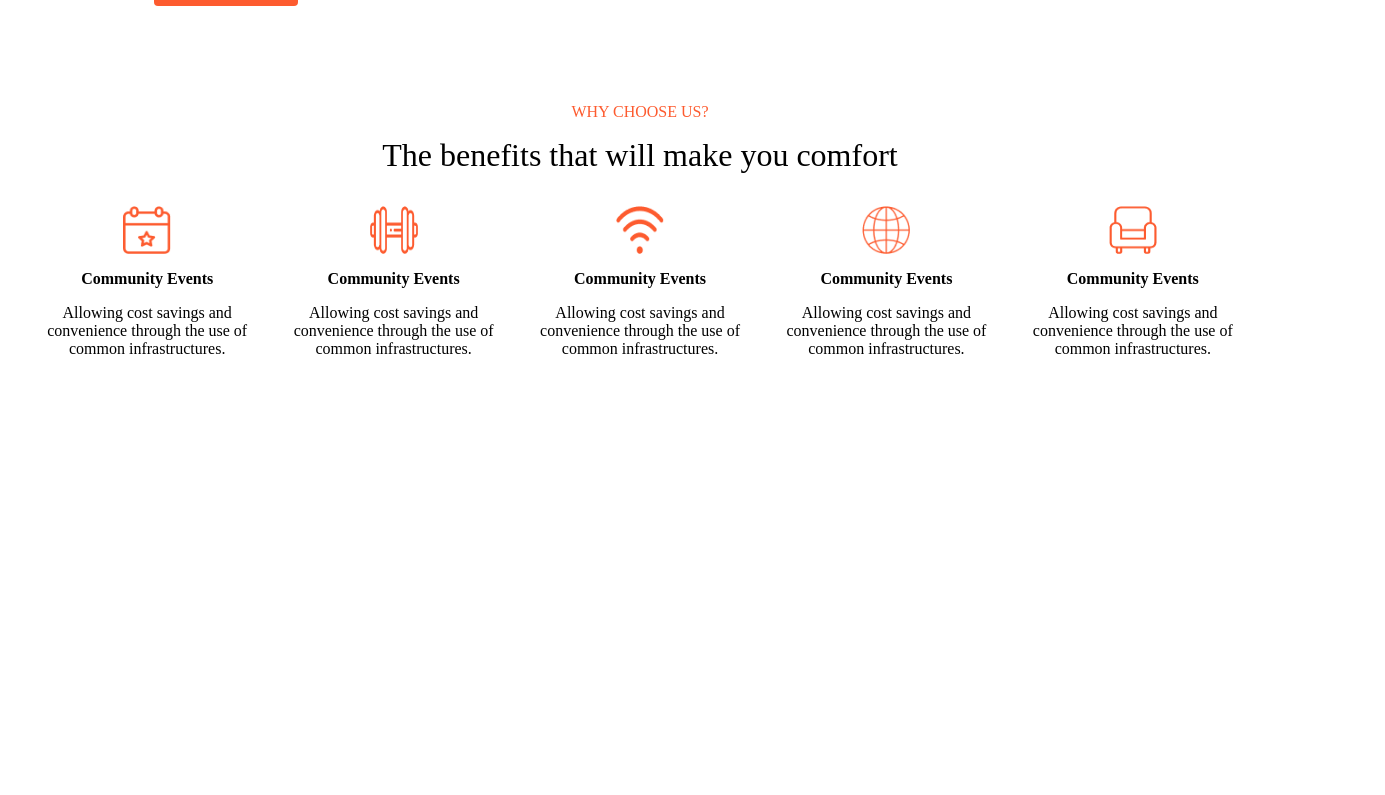
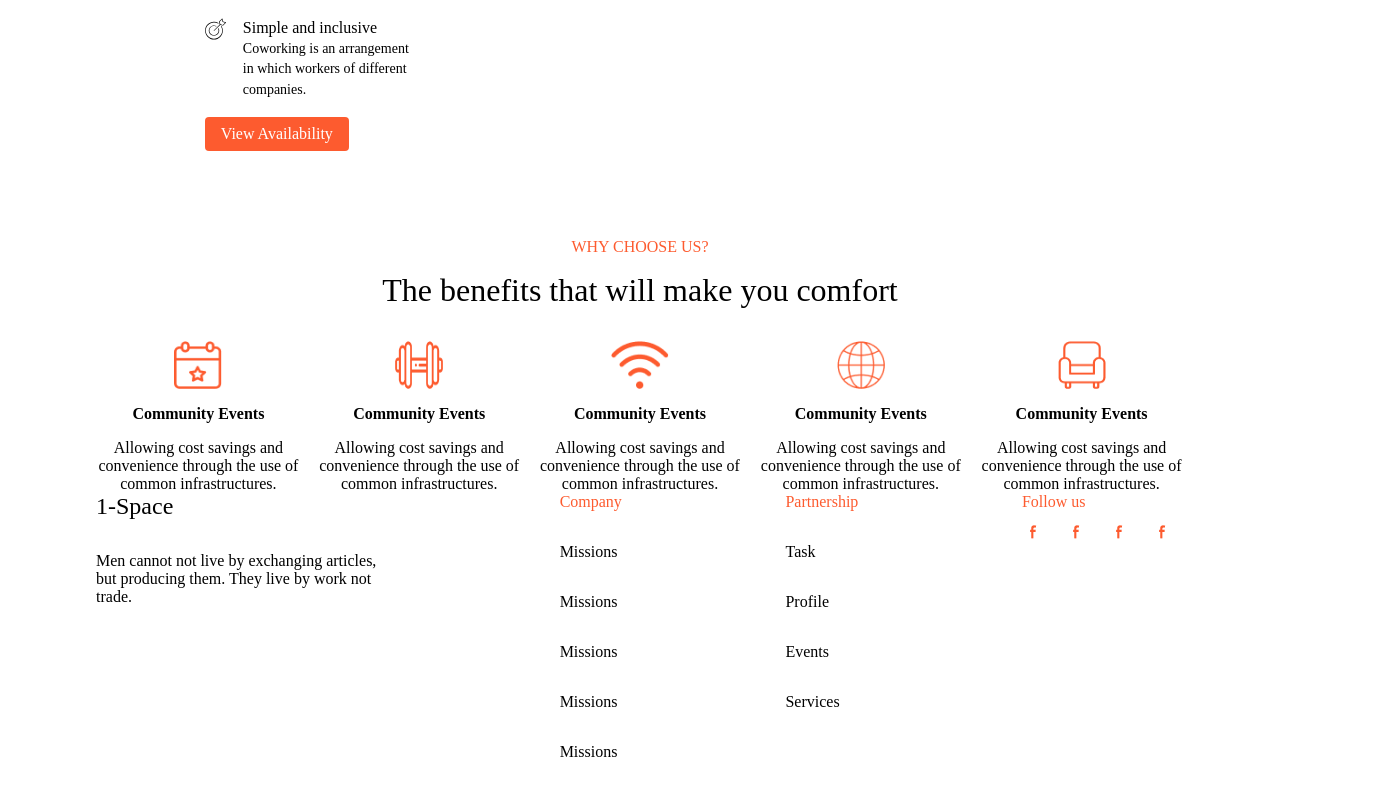
Before and after one commit to nvh95/gi-minihackathon-team1, a React (Create React App) app: page / in a window 1280 px wide. Shown: the part 1893-2688 px from the top of the page, 1385 px wide, since content can reach past the window. Before the commit the page ends 2283 px from the top, so only its background shows below. Built offline with nearby package versions, Linux system fonts and the light colour scheme; a web font is replaced by a local one.

Commit message:
feat: add footer

```diff
--- a/src/App.jsx
+++ b/src/App.jsx
@@ -30,7 +30,7 @@ const App = () => {
 };
 
 const Wrapper = styled.div`
-  padding: 32px;
+  padding: 96px;
 `;
 
 export default App;
--- a/src/components/Benefit.jsx
+++ b/src/components/Benefit.jsx
@@ -37,7 +37,7 @@ function Benefit() {
         </Item>
 
         <Item>
-          <IconWrapper>
+          <IconWrapper width="50px">
             <Icon src={wifi1} />
           </IconWrapper>
           <IconTitle>Community Events</IconTitle>
@@ -105,8 +105,8 @@ const Item = styled.div`
 `;
 
 const IconWrapper = styled.div`
-  width: 48px;
-  height: 48px;
+  width: ${props=>`${props.width|| 48}px`};
+  height: ${props=>`${props.height || 48}px`};
 `;
 
 const Icon = styled.img`
--- a/src/components/Footer.jsx
+++ b/src/components/Footer.jsx
@@ -1,7 +1,106 @@
 import React, { useState } from "react";
+import styled from "styled-components";
+import { COLORS } from "../constants";
+import facebook from '../images/Facebook.png';
 
-function A() {
-  return <div></div>;
+function Footer() {
+  return (
+    <Wrapper>
+      <Info>
+        <Name>
+          1-Space
+        </Name>
+        <Slogan>
+          Men cannot not live by exchanging articles, but producing them. They live by work not trade.
+        </Slogan>
+      </Info>
+
+      <Column>
+        <Title>Company</Title>
+        <Item>Missions</Item>
+        <Item>Missions</Item>
+        <Item>Missions</Item>
+        <Item>Missions</Item>
+        <Item>Missions</Item>
+      </Column>
+
+      <Column>
+        <Title>Partnership</Title>
+        <Item>Task</Item>
+        <Item>Profile</Item>
+        <Item>Events</Item>
+        <Item>Services</Item>
+      </Column>
+
+      <FollowUs>
+        <Title>Follow us</Title>
+        <IconList>
+          <IconWrapper>
+            <Icon src={facebook} />
+          </IconWrapper>
+          <IconWrapper>
+            <Icon src={facebook} />
+          </IconWrapper>
+          <IconWrapper>
+            <Icon src={facebook} />
+          </IconWrapper>
+          <IconWrapper>
+            <Icon src={facebook} />
+          </IconWrapper>
+        </IconList>
+      </FollowUs>
+    </Wrapper>
+  );
+
 }
 
-export default A;
+const Wrapper = styled.div`
+  display: flex;
+  gap: 20px;
+  justify-content: space-between;
+`;
+
+const Info = styled.div`
+  flex-basis: 300px;
+  display: flex;
+  flex-direction: column;
+  gap: 32px;
+`;
+
+const Name = styled.div`
+  font-size: 1.5em;
+`;
+
+const Slogan = styled.div`
+`;
+
+const Column = styled.div`
+  display: flex;
+  flex-direction: column;
+  gap: 32px;
+`;
+
+const Title = styled.div`
+  color: ${COLORS.PRIMARY}
+`;
+
+const Item = styled.div`
+`;
+
+const FollowUs = styled.div`
+`;
+
+const IconList = styled.div`
+  display: flex;
+  flex-direction: row;
+  margin-left: -10px;
+`
+
+const IconWrapper = styled.div`
+`;
+
+const Icon = styled.img`
+`;
+
+
+export default Footer;
```
Also changed, not shown: src/images/Facebook.png (added).
